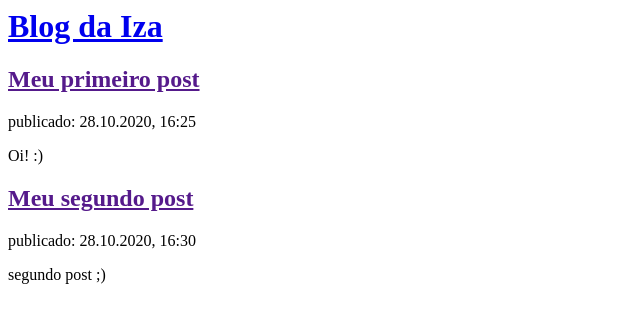
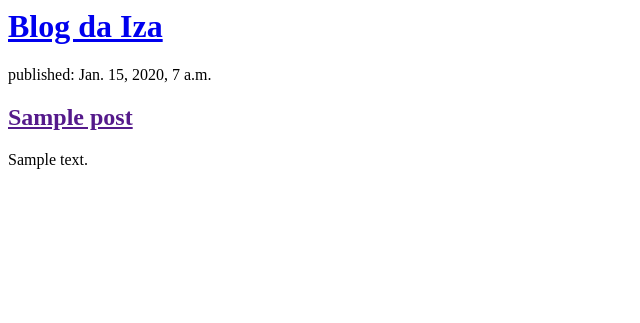
Before and after one commit to izajunqueira/my-first-blog, a Django app: page / in a window 1280 px wide. Shown: the top 323 px of the page, without its empty margins (0-640 px from the left). Run offline with Django 3.2, Linux system fonts and the light colour scheme; tables that the repository leaves empty hold one stand-in row (values such as "Sample post").

Commit message:
modified templates to display posts from database.

```diff
--- a/blog/templates/blog/post_list.html
+++ b/blog/templates/blog/post_list.html
@@ -6,17 +6,11 @@
         <div>
             <h1><a href="/">Blog da Iza</a></h1>
         </div>
-
-        <div>
-            <h2><a href="">Meu primeiro post</a></h2>
-            <p>publicado: 28.10.2020, 16:25</p>
-            <p>Oi! :)</p>
-        </div>
-
-        <div>
-            <h2><a href="">Meu segundo post</a></h2>
-            <p>publicado: 28.10.2020, 16:30</p>
-            <p>segundo post ;)</p>
-        </div>
-    </body>
+        {% for post in posts %}
+            <div>
+                <p>published: {{ post.published_date }}</p>
+                <h2><a href="">{{ post.title }}</a></h2>
+                <p>{{ post.text|linebreaksbr }}</p>
+            </div>
+        {% endfor %}
 </html>
--- a/blog/views.py
+++ b/blog/views.py
@@ -1,6 +1,9 @@
 from django.shortcuts import render
+from django.utils import timezone
+from .models import Post
 
 # Create your views here.
 
 def post_list (request):
-    return render (request, 'blog/post_list.html', {})
+    posts = Post.objects.filter(published_date__lte=timezone.now()).order_by('published_date')
+    return render(request, 'blog/post_list.html', {'posts': posts})
```
